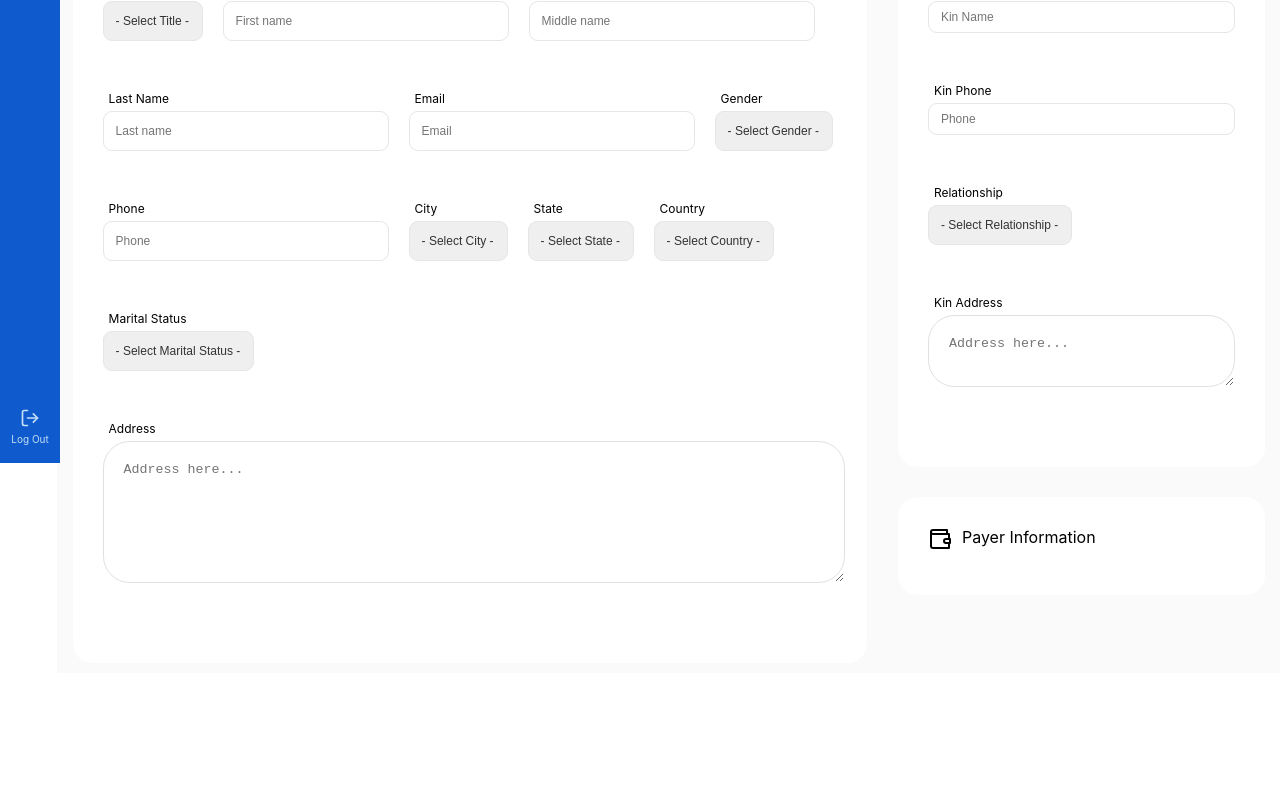
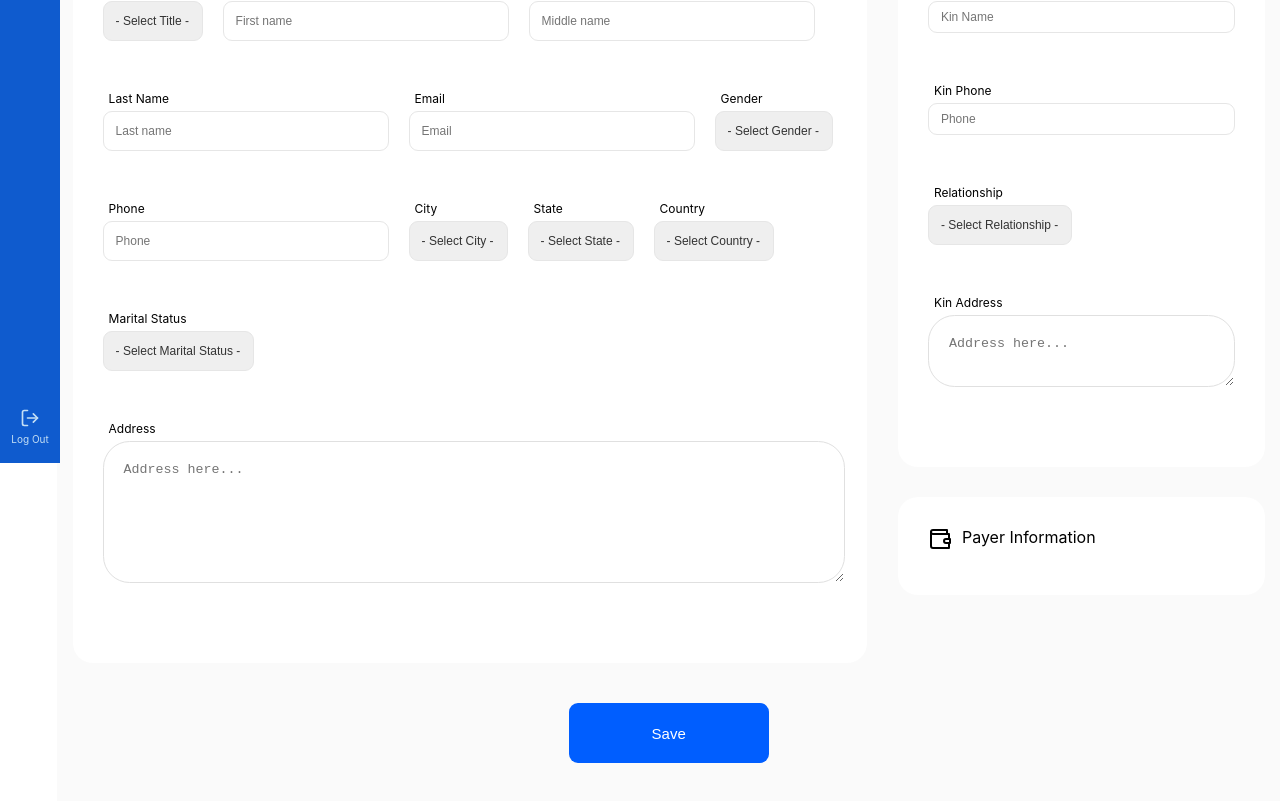
Before and after one commit to ObinnaKelvin/sapphire, a React (Create React App) app: page /patient-portal/profile in a window 1280 px wide. Shown: the part 337-1138 px from the top of the page. Before the commit the page ends 1010 px from the top, so only its background shows below. Built offline with nearby package versions, Linux system fonts and the light colour scheme.

Commit message:
Patient User Profile 98%, button added

```diff
--- a/src/View/pages/patientUserProfile/PUProfile.jsx
+++ b/src/View/pages/patientUserProfile/PUProfile.jsx
@@ -203,7 +203,7 @@ const PUProfile = () => {
                     </div>
                     <div className="right-items">
                         <div className="body-item">
-                            <div className='header-section'>
+                             <div className='header-section'>
                                 <div className="icon-holder">
                                     <Users />
                                 </div>
@@ -283,6 +283,10 @@ const PUProfile = () => {
                     </div>
                 </div>
 
+                <div className="puprofile-button-holder">
+                    <button>Save</button>
+                </div>
+
             </div>
         </div>
 
--- a/src/View/pages/patientUserProfile/puprofile.scss
+++ b/src/View/pages/patientUserProfile/puprofile.scss
@@ -271,6 +271,27 @@
                 }
             }
 
+            .puprofile-button-holder {
+                display: flex;
+                width: 100%;
+                // border: 1px solid orange;
+                align-items: center;
+                margin: 30px 0px 40px 0px;
+
+                button {
+                    padding: 10px;
+                    width: 200px;
+                    margin: 0px auto 0px auto;
+                    cursor: pointer;
+                    border: none;
+                    background-color: #005EFF; //new color
+                    color: white;
+                    height: 60px;
+                    font-size: 15px;
+                    border-radius: 9px;
+                }
+            }
+
         }
 
 
```
